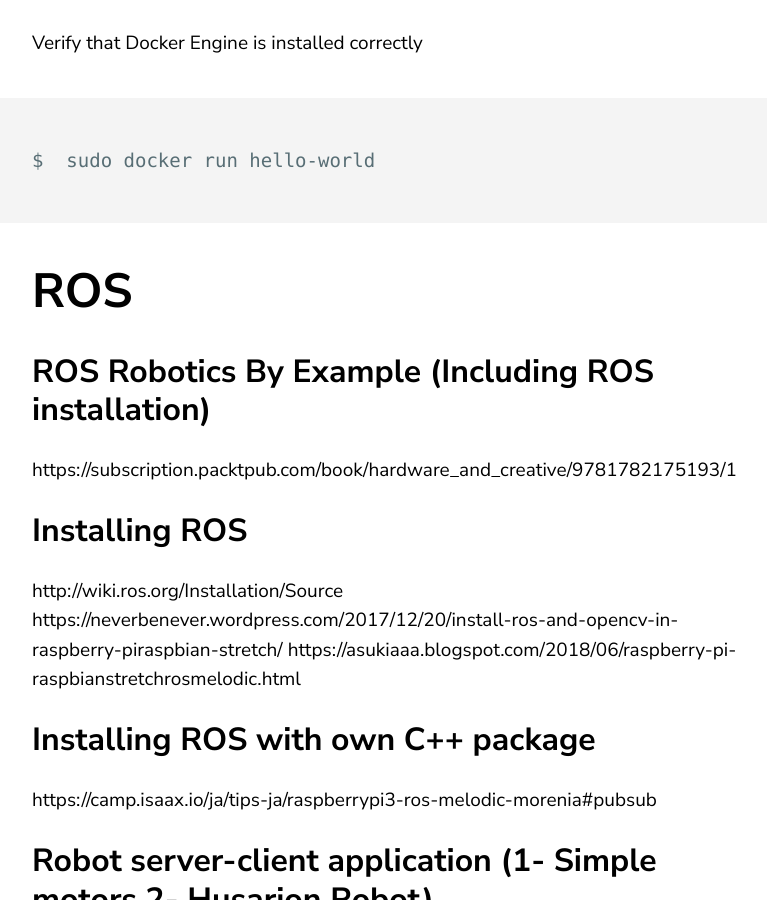
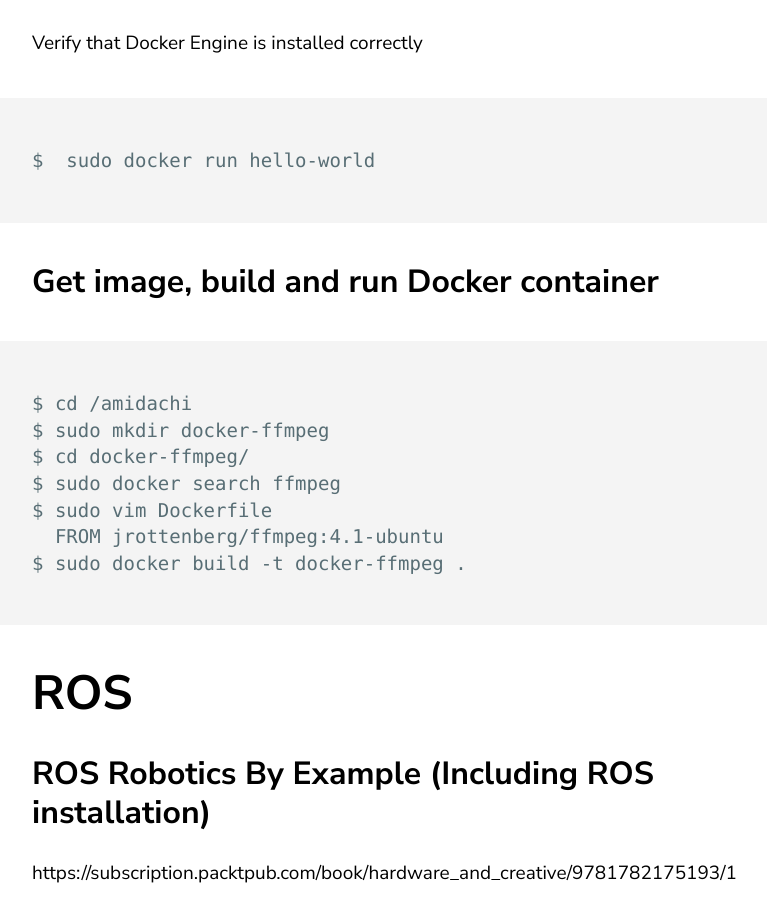
Before and after one commit to jluis9796/jluis9796.github.io, a Jekyll site: the page built from _posts/2020-05-31-manuals.markdown, in a window 1280 px wide and 900 px high, scrolled down 9153 px. Shown: the whole window, without its empty margins (68-835 px from the left). Built offline with Jekyll 4.4.1, drawn with Linux system fonts in a browser that asks for light colours.

Commit message:
Update 2020-05-31-manuals.markdown

````diff
--- a/_posts/2020-05-31-manuals.markdown
+++ b/_posts/2020-05-31-manuals.markdown
@@ -195,6 +195,17 @@ Verify that Docker Engine is installed correctly
 $  sudo docker run hello-world
 ```
 
+## Get image, build and run Docker container
+
+```
+$ cd /amidachi
+$ sudo mkdir docker-ffmpeg
+$ cd docker-ffmpeg/
+$ sudo docker search ffmpeg
+$ sudo vim Dockerfile
+  FROM jrottenberg/ffmpeg:4.1-ubuntu
+$ sudo docker build -t docker-ffmpeg .
+```
 
 # ROS
 
````
